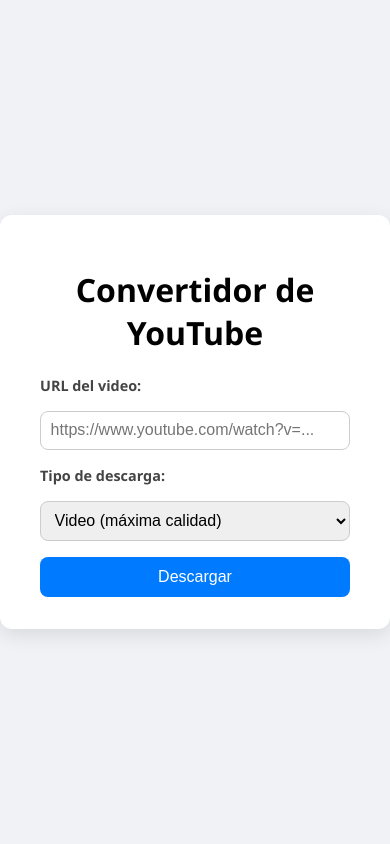
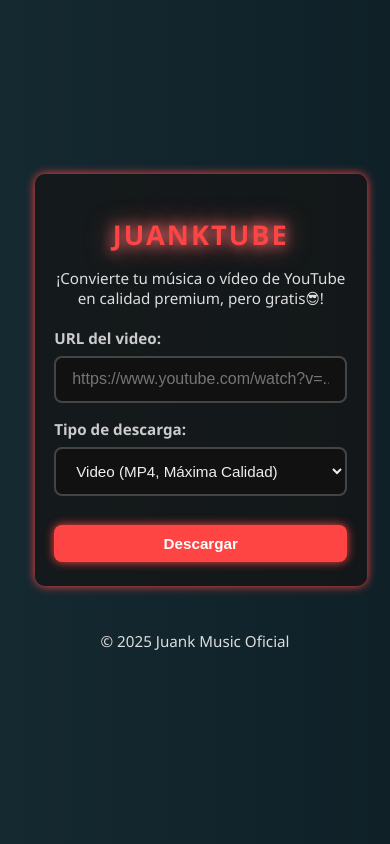
Before and after one commit to juankmusic/ConvertidorYoutube, a Flask app: page / in a window 390 px wide. Run offline with Flask 3, Linux system fonts and the light colour scheme.

Commit message:
Version 2.14

```diff
--- a/templates/index.html
+++ b/templates/index.html
@@ -2,24 +2,194 @@
 <html lang="es">
 <head>
     <meta charset="UTF-8">
+    <meta name="viewport" content="width=device-width, initial-scale=1.0">
     <title>Convertidor de YouTube</title>
-    <link rel="stylesheet" href="static/style.css">
+    <style>
+        body {
+            margin: 0;
+            padding: 20px;
+            height: 100vh;
+            background: linear-gradient(270deg, #0f2027, #203a43, #2c5364);
+            background-size: 600% 600%;
+            animation: gradientBG 15s ease infinite;
+            font-family: 'Segoe UI', Tahoma, Geneva, Verdana, sans-serif;
+            color: #eee;
+            display: flex;
+            flex-direction: column;
+            justify-content: center;
+            align-items: center;
+            box-sizing: border-box;
+        }
+
+        @keyframes gradientBG {
+            0%{background-position:0% 50%}
+            50%{background-position:100% 50%}
+            100%{background-position:0% 50%}
+        }
+
+        .container {
+            background: rgba(20, 20, 20, 0.75);
+            padding: 2rem 2.5rem;
+            border-radius: 15px;
+            box-shadow: 0 0 20px #ff0000aa;
+            width: 35%;
+            max-width: 700px;
+            min-width: 280px;
+            text-align: center;
+            box-sizing: border-box;
+        }
+
+        h1 {
+            font-weight: 900;
+            font-size: 2.2rem;
+            margin-bottom: 0.5rem;
+            text-transform: uppercase;
+            letter-spacing: 2px;
+            color: #ff4444;
+            animation: glow 2s ease-in-out infinite alternate;
+        }
+
+        @keyframes glow {
+            from {
+                text-shadow: 0 0 5px #ff4444, 0 0 10px #ff4444;
+            }
+            to {
+                text-shadow: 0 0 15px #ff7777, 0 0 30px #ff7777;
+            }
+        }
+
+        p {
+            font-size: 1rem;
+            margin-bottom: 1.2rem;
+            color: #ddd;
+        }
+
+        label {
+            display: block;
+            margin: 1rem 0 0.5rem;
+            font-weight: 600;
+            color: #ccc;
+            text-align: left;
+            font-size: 1rem;
+        }
+
+        input[type="url"], select {
+            width: 100%;
+            height: 50&;
+            padding: 0.8rem 1rem;
+            border-radius: 8px;
+            border: 2px solid #444;
+            background: #111;
+            color: #eee;
+            font-size: 1rem;
+            transition: border-color 0.3s;
+            box-sizing: border-box;
+        }
+
+        input[type="url"]:focus, select:focus {
+            outline: none;
+            border-color: #ff4444;
+            box-shadow: 0 0 10px #ff4444;
+            background: #222;
+        }
+
+        button {
+            margin-top: 1.8rem;
+            padding: 12px 25px;
+            font-size: 1.1rem;
+            font-weight: bold;
+            color: #fff;
+            background: #ff4444;
+            border: none;
+            border-radius: 8px;
+            cursor: pointer;
+            box-shadow: 0 0 10px #ff4444;
+            transition: background 0.3s, box-shadow 0.3s;
+            width: 100%;
+        }
+
+        button:hover {
+            background: #ff2222;
+            box-shadow: 0 0 20px #ff2222;
+        }
+
+        footer {
+            margin-top: 30px;
+            color: #bbb;
+            font-size: 0.9rem;
+            text-align: center;
+        }
+
+        /* Responsive: ajusta tamaño para pantallas pequeñas */
+        @media (max-width: 720px) {
+            .container {
+                width: 70vw;
+                max-width: 90vw;
+                min-width: 320px;
+                padding: 2rem 1.5rem;
+                margin-left: auto;
+                margin-right: auto;
+                border-radius: 12px;
+                box-shadow: 0 0 12px #ff5555;
+            }
+
+            h1 {
+                font-size: 2rem;
+            }
+
+            p, label, input, select, button {
+                font-size: 1rem;
+            }
+
+            button {
+                padding: 12px 24px;
+            }
+        }
+
+        @media (max-width: 480px) {
+            .container {
+                width: 85vw;
+                max-width: 95vw;
+                min-width: 300px;
+                border-radius: 10px;
+                box-shadow: 0 0 10px #ff4444;
+                padding: 1.5rem 1.2rem;
+                margin-left: 15px;
+            }
+
+            h1 {
+                font-size: 1.7rem;
+            }
+
+            p, label, input, select, button {
+                font-size: 0.95rem;
+            }
+
+            button {
+                padding: 10px 20px;
+            }
+        }
+    </style>
 </head>
 <body>
     <div class="container">
-        <h1>Convertidor de YouTube</h1>
+        <h1>JuankTube</h1>
+        <p>¡Convierte tu música o vídeo de YouTube en calidad premium, pero gratis😎!</p>
         <form method="POST" action="/download">
             <label for="url">URL del video:</label>
             <input type="url" id="url" name="url" placeholder="https://www.youtube.com/watch?v=..." required>
 
             <label for="option">Tipo de descarga:</label>
             <select id="option" name="option" required>
-                <option value="video">Video (máxima calidad)</option>
-                <option value="audio">Solo audio (MP3)</option>
+                <option value="video">Video (MP4, Máxima Calidad)</option>
+                <option value="audio">Audio (MP3, Máxima Calidad)</option>
             </select>
 
             <button type="submit">Descargar</button>
         </form>
     </div>
+    <footer>
+        <p>&copy; 2025 Juank Music Oficial</p>
+    </footer>
 </body>
 </html>
```
